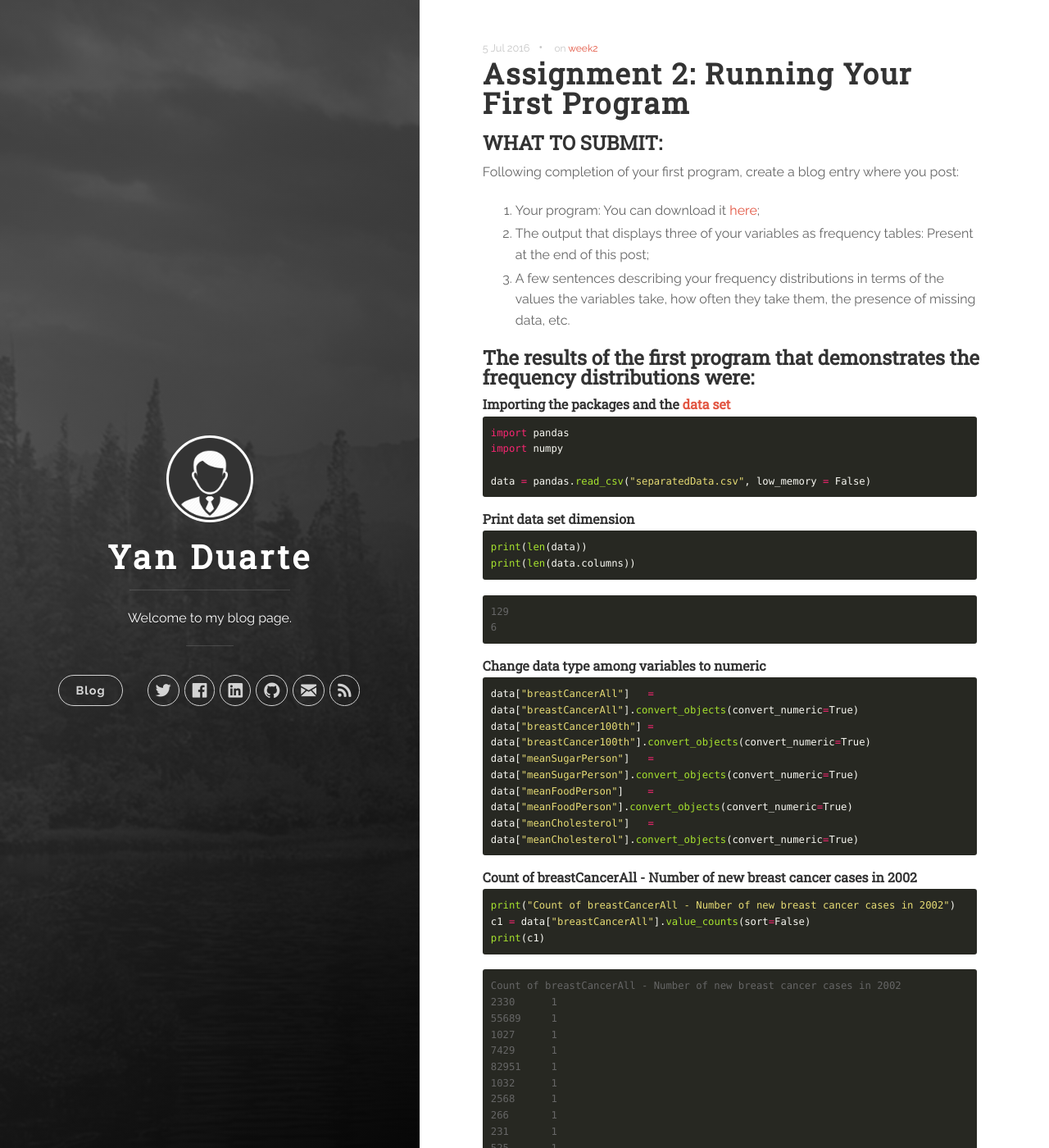
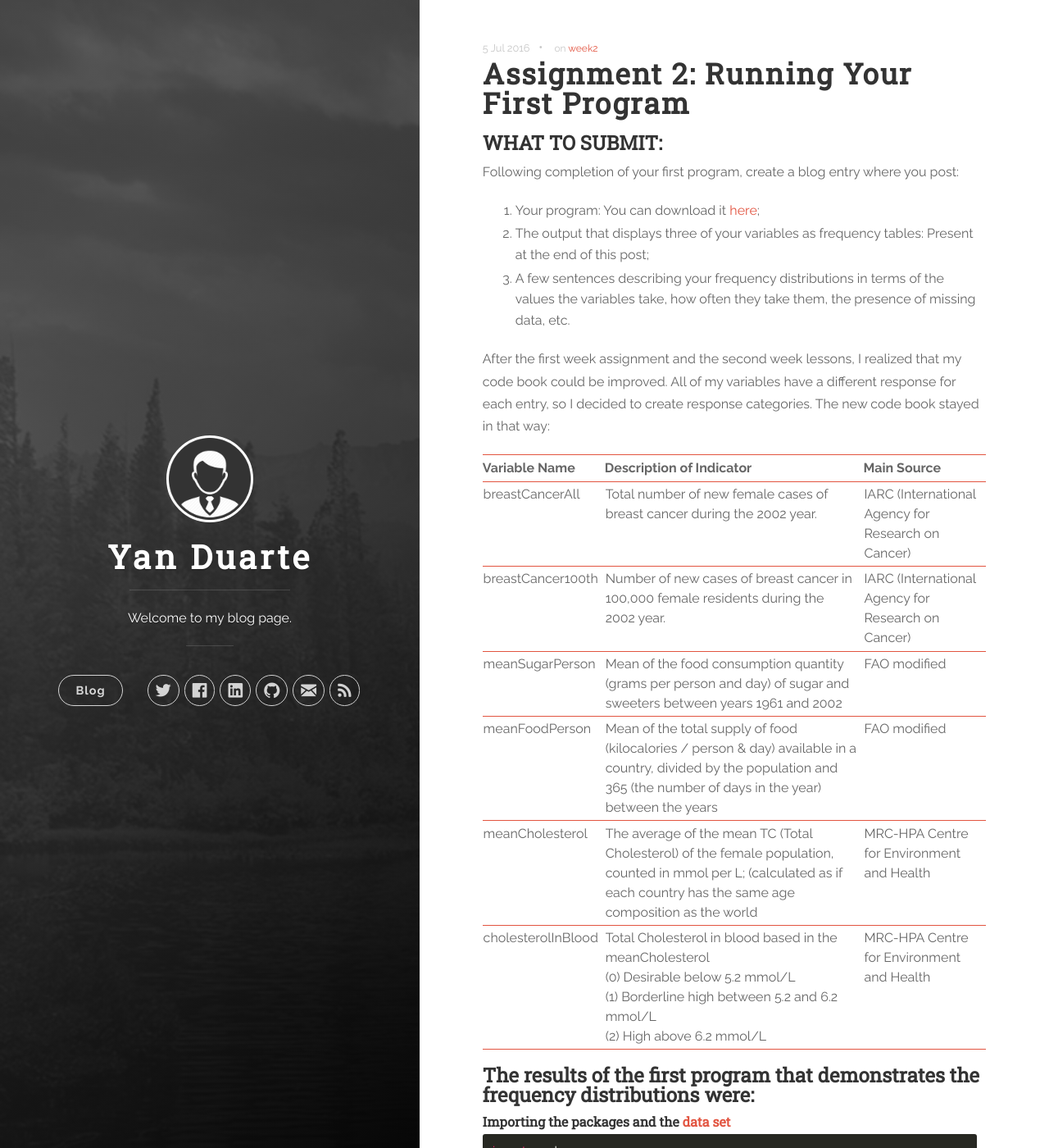
Before and after one commit to yan-duarte/yan-duarte.github.io, a Jekyll site: the page built from _posts/2016-07-05-Assignment2.md, in a window 1280 px wide and 1400 px high. Shown: the whole window at 82% size. Built offline with Jekyll 4.4.1, drawn with Linux system fonts in a browser that asks for light colours; nearby versions of some CDN libraries.

Commit message:
Updated 2016-07-05-Assignment2.md

```diff
--- a/_posts/2016-07-05-Assignment2.md
+++ b/_posts/2016-07-05-Assignment2.md
@@ -17,6 +17,20 @@ Following completion of your first program, create a blog entry where you post:
   1. Your program: You can download it [here](https://yan-duarte.github.io/archives/assignment2.py);
   2. The output that displays three of your variables as frequency tables: Present at the end of this post;
   3. A few sentences describing your frequency distributions in terms of the values the variables take, how often they take them, the presence of missing data, etc.
+
+After the first week assignment and the second week lessons, I realized that my code book could be improved.
+All of my variables have a different response for each entry, so I decided to create response categories.
+The new code book stayed in that way:
+
+
+|   Variable Name    |      Description of Indicator   |  Main Source |
+|:----:|:----------------------------------------:|:----:|
+| breastCancerAll    | Total number of new female cases of breast cancer during the 2002 year. | IARC (International Agency for Research on Cancer) |
+| breastCancer100th  | Number of new cases of breast cancer in 100,000 female residents during the 2002 year. | IARC (International Agency for Research on Cancer) |
+| meanSugarPerson    | Mean of the food consumption quantity (grams per person and day) of sugar and sweeters between years 1961 and 2002 | FAO modified |
+| meanFoodPerson     | Mean of the total supply of food (kilocalories / person & day) available in a country, divided by the population and 365 (the number of days in the year) between the years | FAO modified |
+| meanCholesterol    | The average of the mean TC (Total Cholesterol) of the female population, counted in mmol per L; (calculated as if each country has the same age composition as the world | MRC-HPA Centre for Environment and Health |
+| cholesterolInBlood | Total Cholesterol in blood based in the meanCholesterol <br> (0) Desirable below 5.2 mmol/L <br> (1) Borderline high between 5.2 and 6.2 mmol/L <br> (2) High above 6.2 mmol/L| MRC-HPA Centre for Environment and Health |
 
 
 
```
